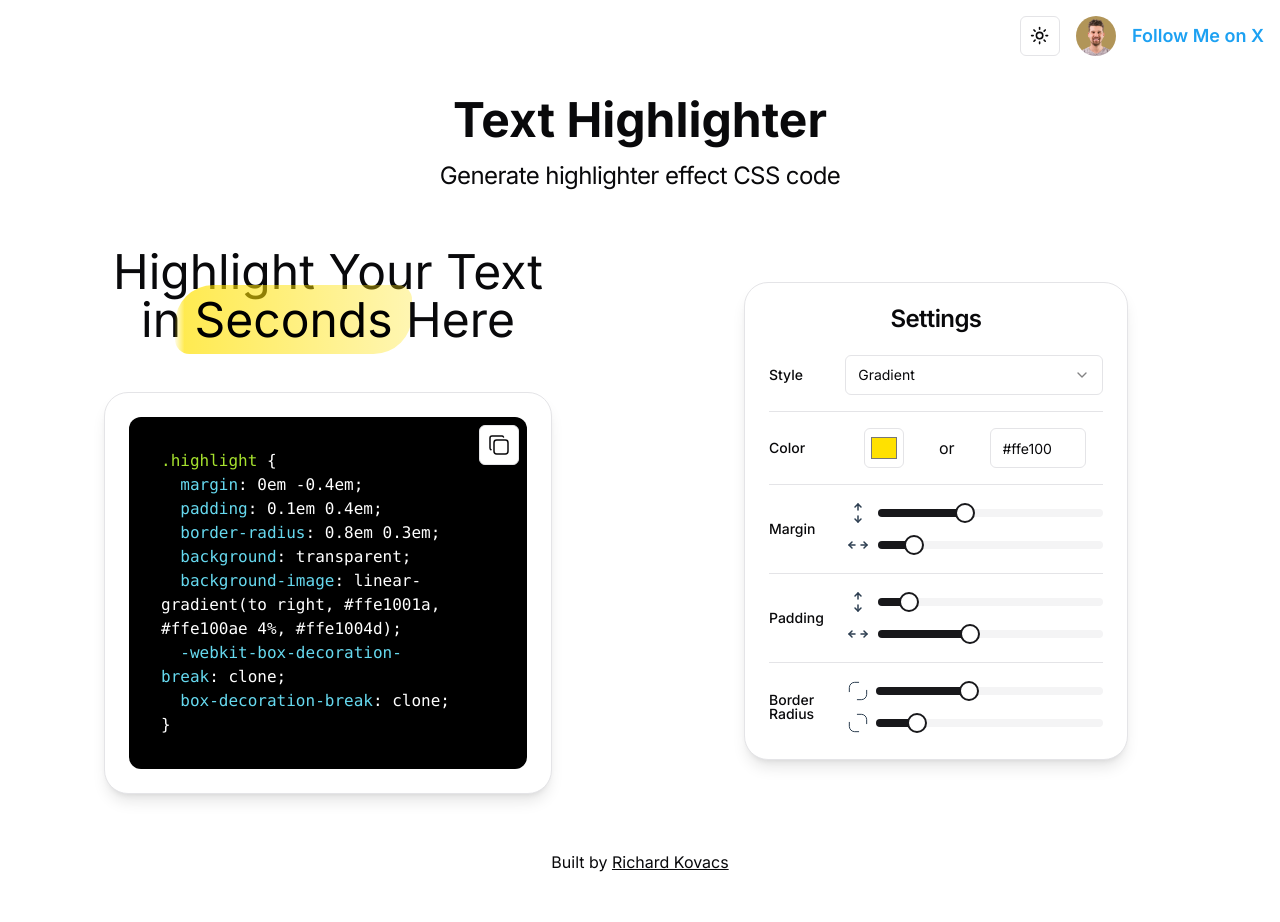
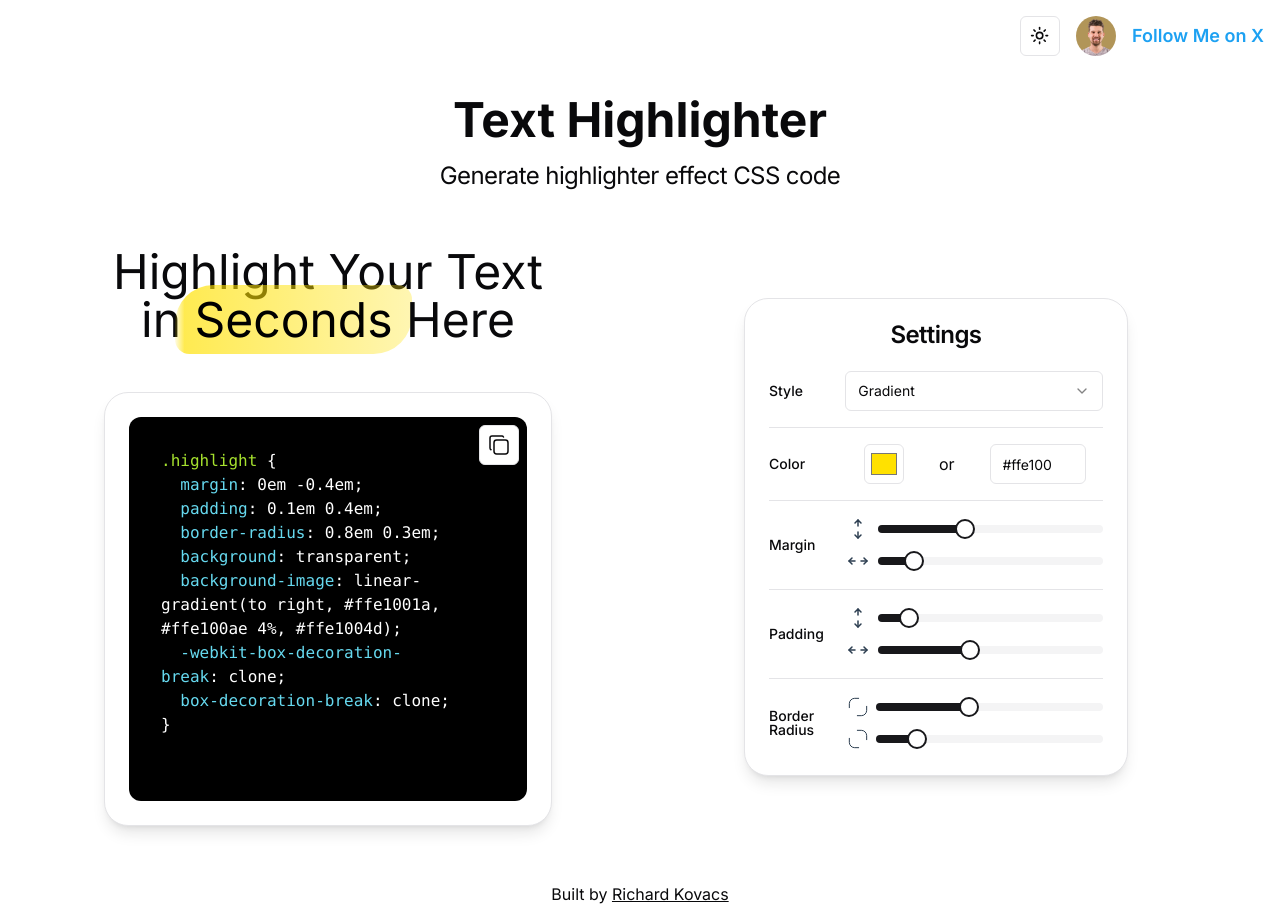
Before and after one commit to kovrichard/highlight-css, a Next.js app: page / in a window 1280 px wide. Before the commit the page ends 890 px from the top, so only its background shows below. Built offline with nearby package versions, Linux system fonts and the light colour scheme.

Commit message:
feat: introduce scroll area to code block

```diff
--- a/package.json
+++ b/package.json
@@ -12,6 +12,7 @@
     "@radix-ui/react-avatar": "^1.0.4",
     "@radix-ui/react-dropdown-menu": "^2.0.6",
     "@radix-ui/react-label": "^2.0.2",
+    "@radix-ui/react-scroll-area": "^1.0.5",
     "@radix-ui/react-select": "^2.0.0",
     "@radix-ui/react-separator": "^1.0.3",
     "@radix-ui/react-slider": "^1.1.2",
--- a/src/components/codeBlock.tsx
+++ b/src/components/codeBlock.tsx
@@ -13,6 +13,7 @@
 } from "./ui/tooltip";
 import Copy from "./icons/copy";
 import FileTypeSvg from "./icons/file-type-svg";
+import { ScrollArea } from "./ui/scroll-area";
 
 export default function CodeBlock({
   css,
@@ -79,11 +80,8 @@
               <TooltipContent>Copy CSS Code</TooltipContent>
             </Tooltip>
           </TooltipProvider>
-          <pre
-            ref={textAreaRef}
-            className="relative bg-black p-8 rounded-xl h-[22rem] overflow-y-scroll"
-            style={{ msOverflowStyle: "none", scrollbarWidth: "none" }}
-          >
+          <ScrollArea className="h-96 rounded-xl bg-black">
+            <pre ref={textAreaRef} className="relative p-8">
               <code className="flex flex-col text-pretty text-white">
                 <div>
                   <span className="text-[#a6e22e]">.highlight</span>
@@ -144,6 +142,7 @@
                 )}
               </code>
             </pre>
+          </ScrollArea>
         </div>
       </CardContent>
     </Card>
--- /dev/null
+++ b/src/components/ui/scroll-area.tsx
@@ -0,0 +1,48 @@
+"use client";
+
+import * as React from "react";
+import * as ScrollAreaPrimitive from "@radix-ui/react-scroll-area";
+
+import { cn } from "@/lib/utils";
+
+const ScrollArea = React.forwardRef<
+  React.ElementRef<typeof ScrollAreaPrimitive.Root>,
+  React.ComponentPropsWithoutRef<typeof ScrollAreaPrimitive.Root>
+>(({ className, children, ...props }, ref) => (
+  <ScrollAreaPrimitive.Root
+    ref={ref}
+    className={cn("relative overflow-hidden", className)}
+    {...props}
+  >
+    <ScrollAreaPrimitive.Viewport className="h-full w-full rounded-[inherit]">
+      {children}
+    </ScrollAreaPrimitive.Viewport>
+    <ScrollBar />
+    <ScrollAreaPrimitive.Corner />
+  </ScrollAreaPrimitive.Root>
+));
+ScrollArea.displayName = ScrollAreaPrimitive.Root.displayName;
+
+const ScrollBar = React.forwardRef<
+  React.ElementRef<typeof ScrollAreaPrimitive.ScrollAreaScrollbar>,
+  React.ComponentPropsWithoutRef<typeof ScrollAreaPrimitive.ScrollAreaScrollbar>
+>(({ className, orientation = "vertical", ...props }, ref) => (
+  <ScrollAreaPrimitive.ScrollAreaScrollbar
+    ref={ref}
+    orientation={orientation}
+    className={cn(
+      "flex touch-none select-none transition-colors",
+      orientation === "vertical" &&
+        "h-full w-2.5 border-l border-l-transparent p-[1px]",
+      orientation === "horizontal" &&
+        "h-2.5 flex-col border-t border-t-transparent p-[1px]",
+      className
+    )}
+    {...props}
+  >
+    <ScrollAreaPrimitive.ScrollAreaThumb className="relative flex-1 rounded-full bg-border" />
+  </ScrollAreaPrimitive.ScrollAreaScrollbar>
+));
+ScrollBar.displayName = ScrollAreaPrimitive.ScrollAreaScrollbar.displayName;
+
+export { ScrollArea, ScrollBar };
```
Also changed, not shown: 1 other file (tests, documents, lock files or other folders). Lines whose indentation alone changed are shown as unchanged.
